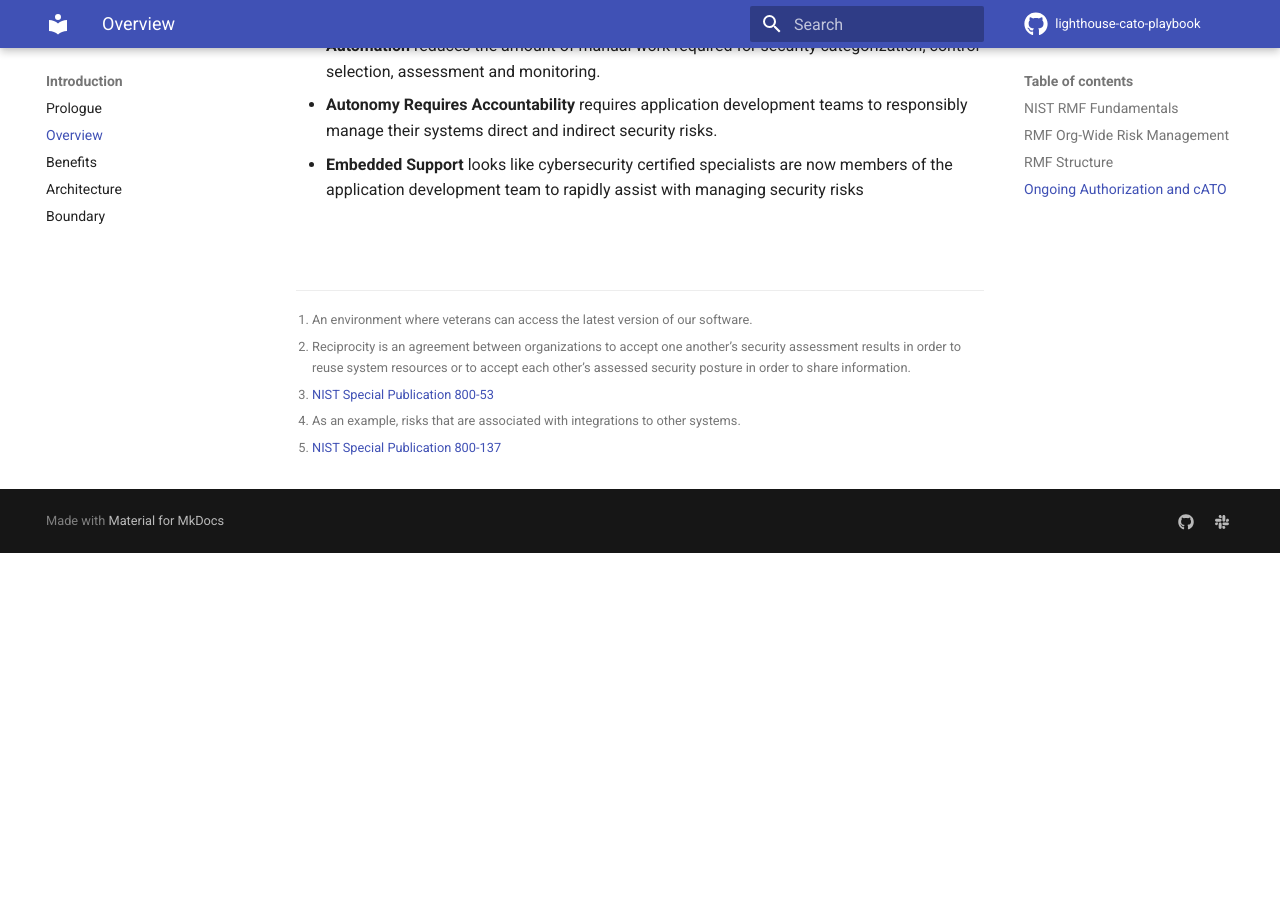
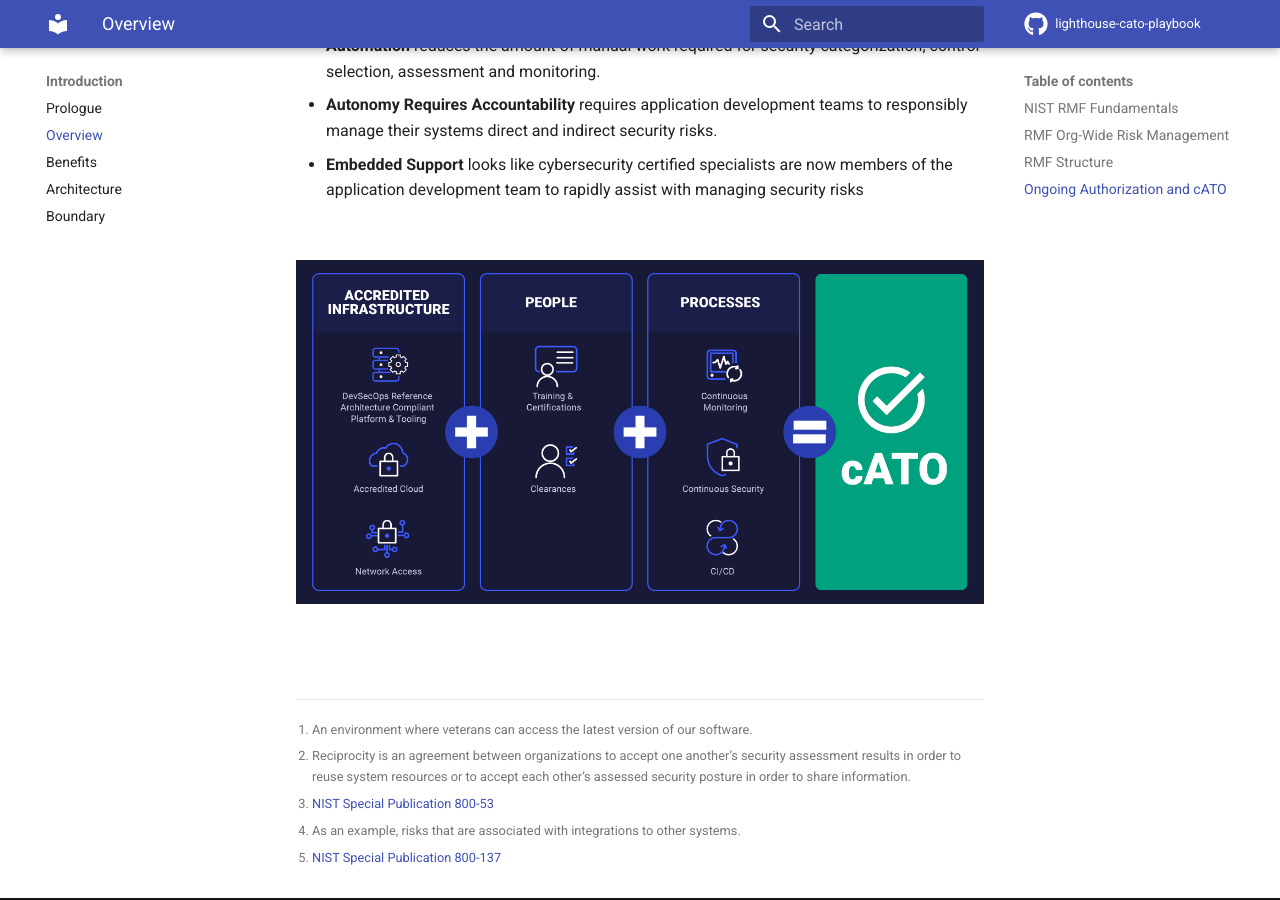
Before and after one commit to rise8-us/cato-playbook, an MkDocs documentation site: the page built from docs/overview.md, in a window 1280 px wide and 900 px high, scrolled down 3585 px. Built offline with MkDocs 1.6.1 and Material for MkDocs 9.7.7, drawn with Linux system fonts in a browser that asks for light colours; comment, search, counter and statistics services are not loaded; before the commit the page ends 4138 px from its top, so only the background shows below that.

Commit message:
Update overview.md

```diff
--- a/docs/overview.md
+++ b/docs/overview.md
@@ -57,6 +57,10 @@ It's important to note that risks can be remediated, accepted with no intent to
 - **Autonomy Requires Accountability** requires application development teams to responsibly manage their systems direct and indirect security risks.
 - **Embedded Support** looks like cybersecurity certified specialists are now members of the application development team to rapidly assist with managing security risks
 
+<br/>
+
+![This is an image](images/cATO.png)
+
 <br/><br/>
 
 *[cATO]: continuous Authority to Operate
```
